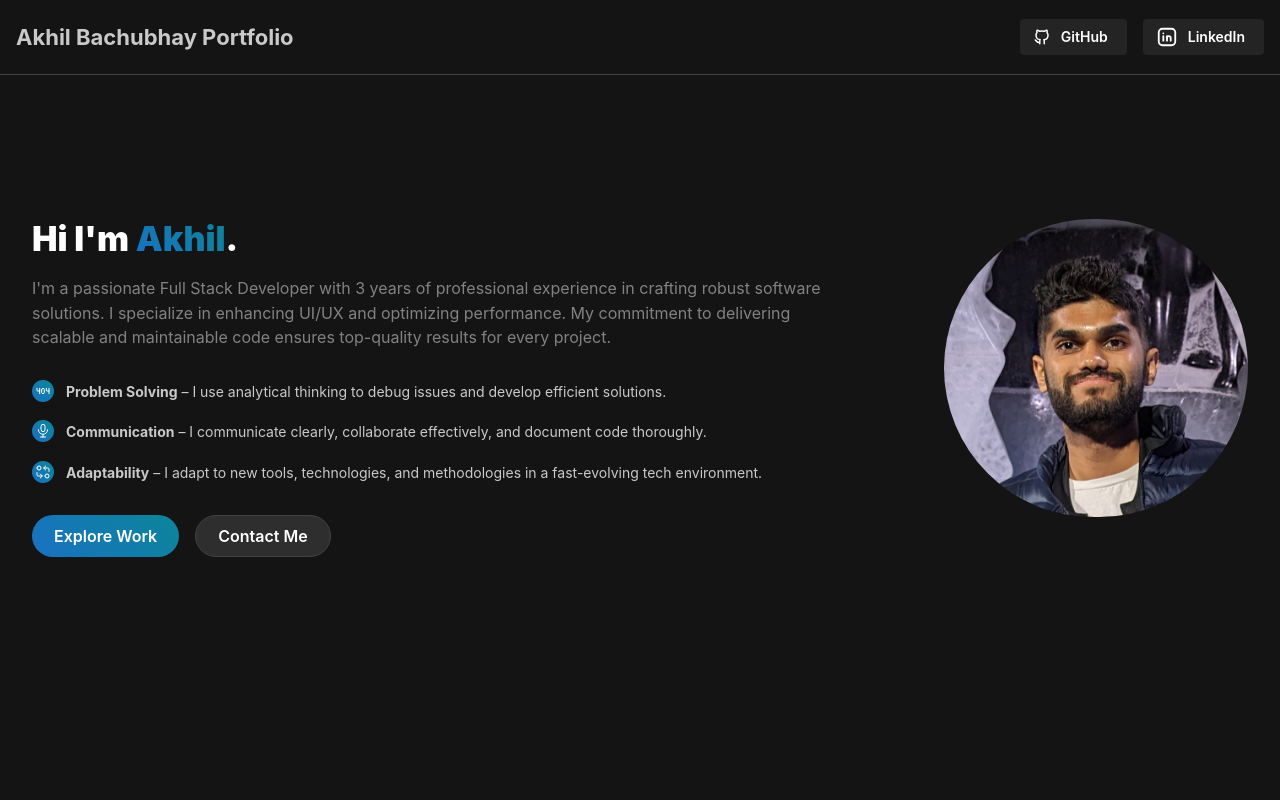
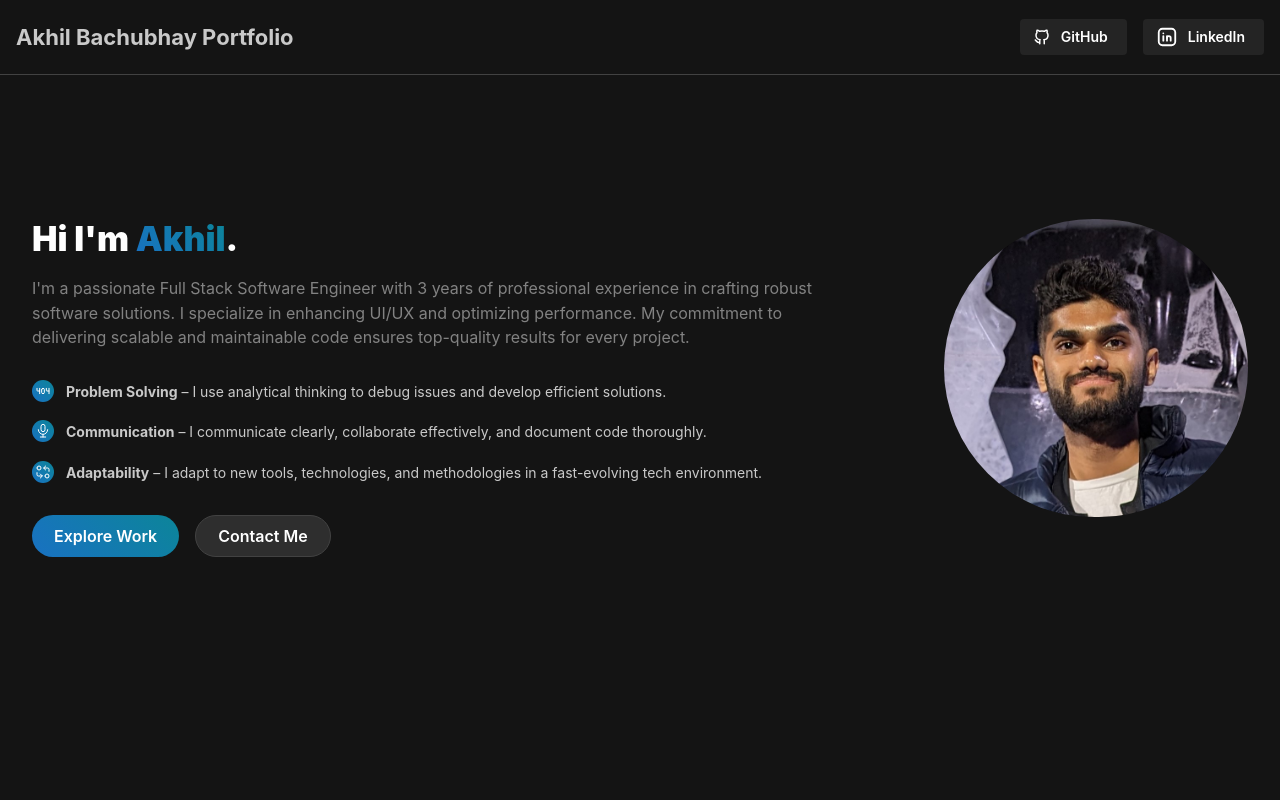
Before and after one commit to abachubhay255/akhil-bachubhay-portfolio, a React (Vite) app: page / in a window 1280 px wide. Shown: the top 800 px of the page. Built offline with nearby package versions, Linux system fonts and the light colour scheme.

Commit message:
Update Intro.tsx

```diff
--- a/src/Intro.tsx
+++ b/src/Intro.tsx
@@ -38,7 +38,7 @@ export function Intro({ onWorkClick, onContactClick }: IntroProps) {
           .
         </Title>
         <Text c="dimmed" mt="md">
-          I'm a passionate Full Stack Developer with 3 years of professional
+          I'm a passionate Full Stack Software Engineer with 3 years of professional
           experience in crafting robust software solutions. I specialize in
           enhancing UI/UX and optimizing performance. My commitment to
           delivering scalable and maintainable code ensures top-quality results
```
